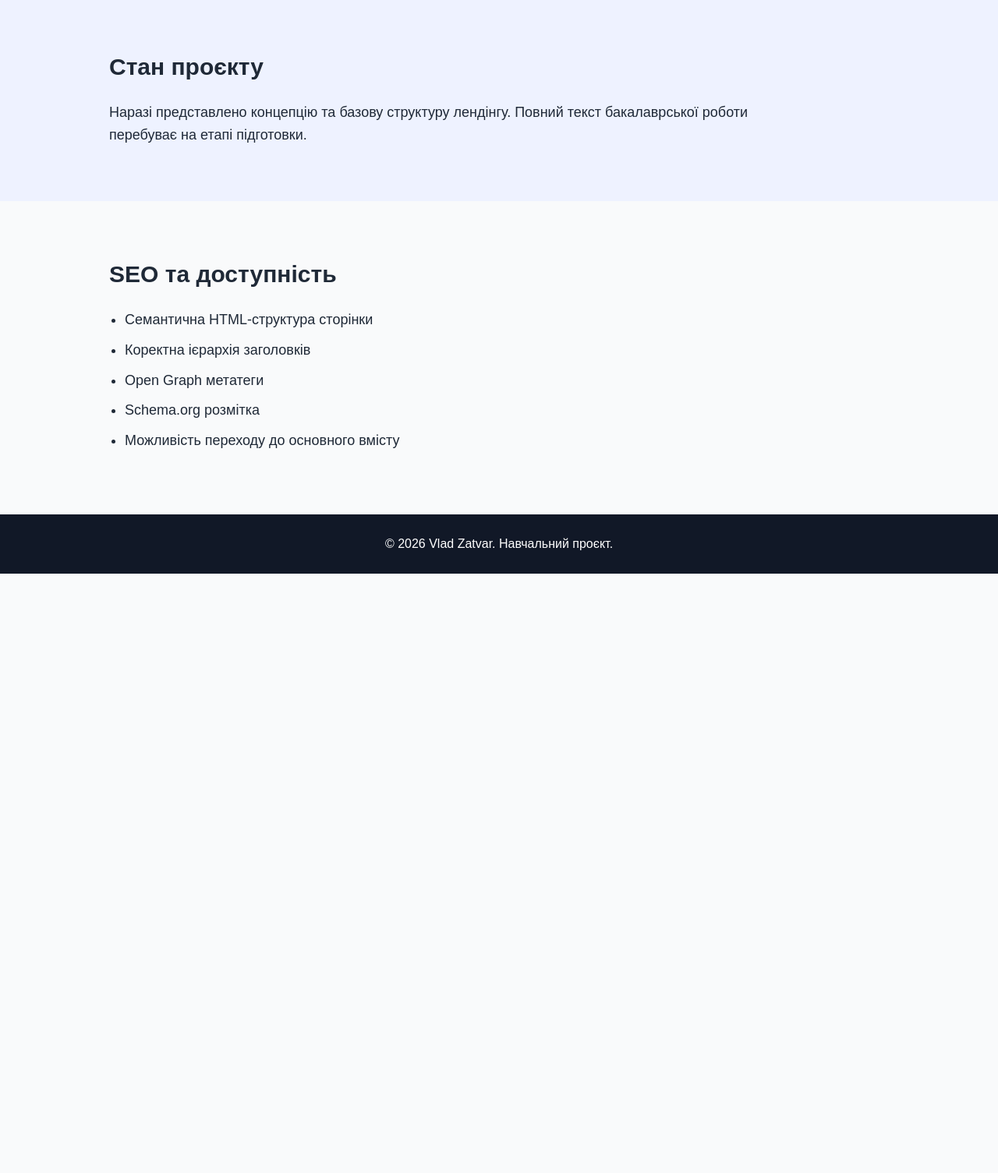
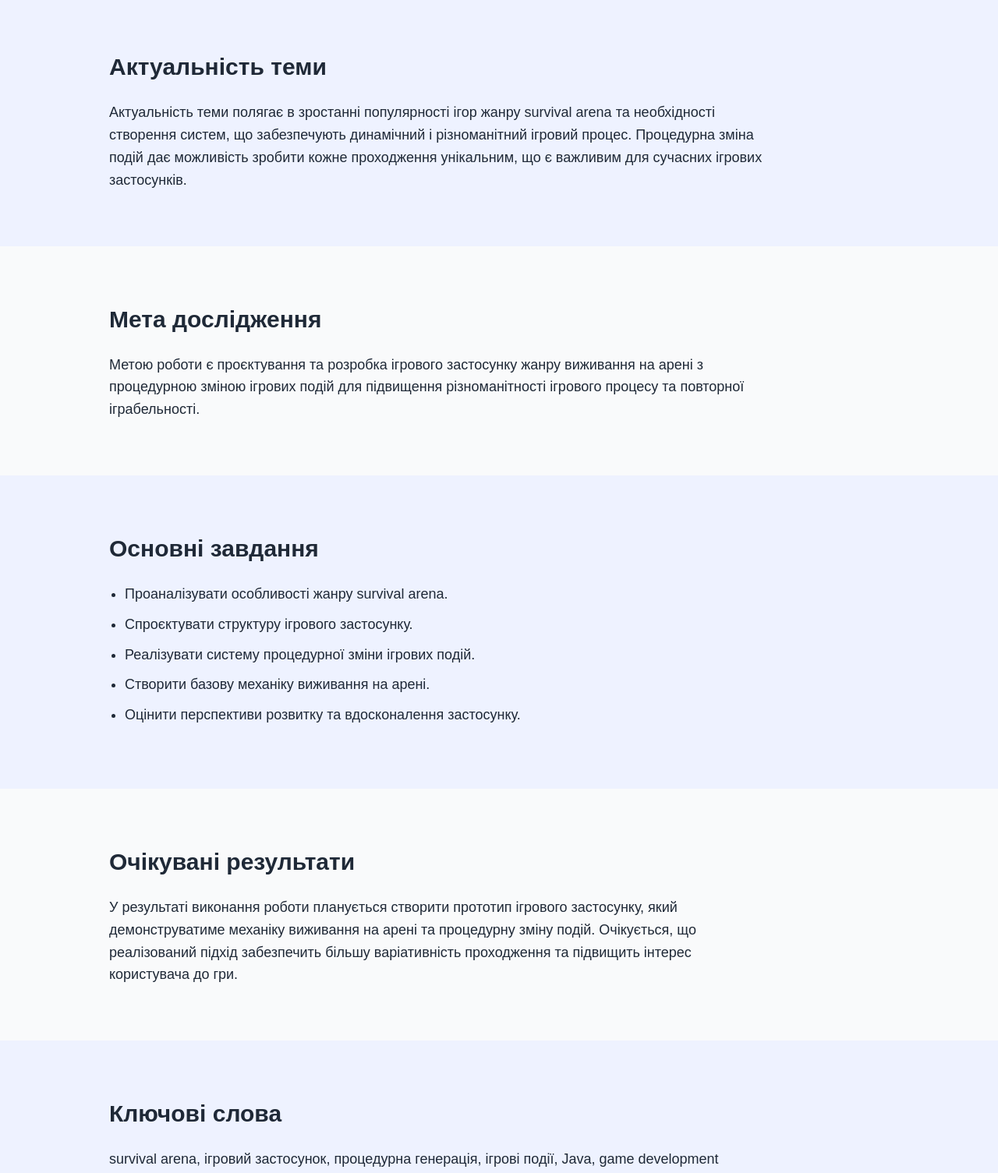
Before and after one commit to VladZatvar/arena-survival-landing, a plain HTML site: page index.html in a window 1280 px wide. Shown: the part 800-2305 px from the top of the page at 78% size. Before the commit the page ends 1536 px from the top, so only its background shows below. Drawn offline with Linux system fonts and the light colour scheme.

Commit message:
Add main landing content sections

```diff
--- a/index.html
+++ b/index.html
@@ -61,7 +61,64 @@
         </div>
     </section>
 
-    <section class="section alt" aria-labelledby="status-title">
+    <section class="section alt" aria-labelledby="relevance-title">
+        <div class="container">
+            <h2 id="relevance-title">Актуальність теми</h2>
+            <p>
+                Актуальність теми полягає в зростанні популярності ігор жанру survival arena та
+                необхідності створення систем, що забезпечують динамічний і різноманітний ігровий процес.
+                Процедурна зміна подій дає можливість зробити кожне проходження унікальним, що є важливим
+                для сучасних ігрових застосунків.
+            </p>
+        </div>
+    </section>
+
+    <section class="section" aria-labelledby="goal-title">
+        <div class="container">
+            <h2 id="goal-title">Мета дослідження</h2>
+            <p>
+                Метою роботи є проєктування та розробка ігрового застосунку жанру виживання на арені
+                з процедурною зміною ігрових подій для підвищення різноманітності ігрового процесу
+                та повторної іграбельності.
+            </p>
+        </div>
+    </section>
+
+    <section class="section alt" aria-labelledby="tasks-title">
+        <div class="container">
+            <h2 id="tasks-title">Основні завдання</h2>
+            <ul>
+                <li>Проаналізувати особливості жанру survival arena.</li>
+                <li>Спроєктувати структуру ігрового застосунку.</li>
+                <li>Реалізувати систему процедурної зміни ігрових подій.</li>
+                <li>Створити базову механіку виживання на арені.</li>
+                <li>Оцінити перспективи розвитку та вдосконалення застосунку.</li>
+            </ul>
+        </div>
+    </section>
+
+    <section class="section" aria-labelledby="results-title">
+        <div class="container">
+            <h2 id="results-title">Очікувані результати</h2>
+            <p>
+                У результаті виконання роботи планується створити прототип ігрового застосунку,
+                який демонструватиме механіку виживання на арені та процедурну зміну подій.
+                Очікується, що реалізований підхід забезпечить більшу варіативність проходження
+                та підвищить інтерес користувача до гри.
+            </p>
+        </div>
+    </section>
+
+    <section class="section alt" aria-labelledby="keywords-title">
+        <div class="container">
+            <h2 id="keywords-title">Ключові слова</h2>
+            <p>
+                survival arena, ігровий застосунок, процедурна генерація, ігрові події, Java, game development
+            </p>
+        </div>
+    </section>
+
+    <section class="section" aria-labelledby="status-title">
         <div class="container">
             <h2 id="status-title">Стан проєкту</h2>
             <p>
@@ -71,16 +128,13 @@
         </div>
     </section>
 
-    <section class="section" aria-labelledby="seo-title">
+    <section class="section alt" aria-labelledby="contacts-title">
         <div class="container">
-            <h2 id="seo-title">SEO та доступність</h2>
-            <ul>
-                <li>Семантична HTML-структура сторінки</li>
-                <li>Коректна ієрархія заголовків</li>
-                <li>Open Graph метатеги</li>
-                <li>Schema.org розмітка</li>
-                <li>Можливість переходу до основного вмісту</li>
-            </ul>
+            <h2 id="contacts-title">Контактна інформація</h2>
+            <p><strong>Автор:</strong> Владислав</p>
+            <p><strong>Спеціальність:</strong> Інформатика</p>
+            <p><strong>Формат роботи:</strong> бакалаврська робота</p>
+            <p><strong>Репозиторій проєкту:</strong> <a href="https://github.com/VladZatvar/arena-survival-landing.git">GitHub</a></p>
         </div>
     </section>
 </main>
--- a/style.css
+++ b/style.css
@@ -131,3 +131,15 @@ body {
     font-size: 18px;
     margin-bottom: 10px;
 }
+
+a {
+    color: #1d4ed8;
+}
+
+a:hover {
+    text-decoration: none;
+}
+
+strong {
+    color: #111827;
+}
```
